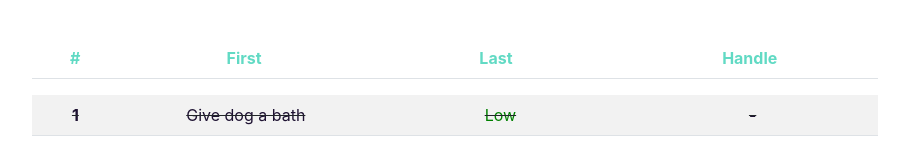
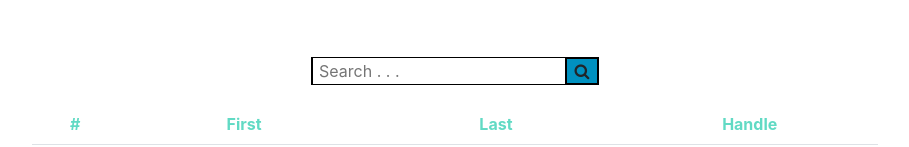
Before and after one commit to AyanKhan395/React-ToDo-List, a React (Create React App) app: page / in a window 1280 px wide. Shown: the part 465-612 px from the top of the page, without its empty margins (185-1094 px from the left). Built offline with nearby package versions, Linux system fonts and the light colour scheme.

Commit message:
Search Bar

```diff
--- a/package.json
+++ b/package.json
@@ -3,6 +3,7 @@
   "version": "0.1.0",
   "private": true,
   "dependencies": {
+    "@mui/material": "^5.5.1",
     "@testing-library/jest-dom": "^5.16.2",
     "@testing-library/react": "^12.1.3",
     "@testing-library/user-event": "^13.5.0",
--- a/public/index.html
+++ b/public/index.html
@@ -24,6 +24,7 @@
       work correctly both with client-side routing and a non-root public URL.
       Learn how to configure a non-root public URL by running `npm run build`.
     -->
+    <link rel="stylesheet" href="https://cdnjs.cloudflare.com/ajax/libs/font-awesome/4.7.0/css/font-awesome.min.css">
     <link href="https://cdn.jsdelivr.net/npm/bootstrap@5.1.3/dist/css/bootstrap.min.css" rel="stylesheet" integrity="sha384-1BmE4kWBq78iYhFldvKuhfTAU6auU8tT94WrHftjDbrCEXSU1oBoqyl2QvZ6jIW3" crossorigin="anonymous">
     <script src="https://cdn.jsdelivr.net/npm/bootstrap@5.1.3/dist/js/bootstrap.bundle.min.js" integrity="sha384-ka7Sk0Gln4gmtz2MlQnikT1wXgYsOg+OMhuP+IlRH9sENBO0LRn5q+8nbTov4+1p" crossorigin="anonymous"></script>
     <title>React App</title>
--- a/src/App.js
+++ b/src/App.js
@@ -5,6 +5,8 @@ import data from "./data.json";
 import Header from "./Header";
 import ToDoList from "./ToDoList";
 import ToDoForm from './ToDoForm';
+import TextField from "@mui/material/TextField";
+import search from './search';
 
 function App() {
 
@@ -12,7 +14,14 @@ function App() {
   const [userInput, setUserInput ] = useState('');
   const [startDate, setStartDate] = useState(new Date());
   const [pirority, setPirority ] = useState('Low');
+  const [inputText, setInputText] = useState("");
 
+  // const inputHandler = (e) => {
+  //   //convert input text to lower case
+  //   console.log(e.target.value)
+  //   let filtered = toDoList.filter.includes(e.target.value)
+  //   setToDoList(filtered);
+  // };
 
   const handleToggle = (id) => {
     let mapped = toDoList.map(task => {
@@ -20,6 +29,24 @@ function App() {
     });
     setToDoList(mapped);
   }
+
+  const handleSearch = (inputValue) =>{
+    let filtered = toDoList.filter.includes(inputValue);
+    setToDoList(filtered);
+  }
+
+  const handleSearch11 = ((search) =>{
+    if (search === '') {
+     // return el;
+    }
+    //return the item which contains the user input
+    else {
+      let filtered = toDoList.filter.includes(search)(task => {
+        return !task.complete;
+      });
+        return search.text.toLowerCase().includes(search)
+    }
+  })
 
   const handleFilter = () => {
     let filtered = toDoList.filter(task => {
@@ -45,18 +72,27 @@ function App() {
         <div class="col-lg-4 col-md-3 col-sm-2"></div>
 
         <div class="col-lg-4 col-md-6 col-sm-8">
-          <ToDoForm addTask={addTask} userInput={userInput} setUserInput={setUserInput} startDate={startDate} setStartDate={setStartDate} pirority={pirority} setPirority={setPirority}/>
+          <ToDoForm addTask={addTask} userInput={userInput} setUserInput={setUserInput}
+          startDate={startDate} setStartDate={setStartDate} pirority={pirority} setPirority={setPirority}/>
         </div>
 
         <div class="col-lg-4 col-md-3 col-sm-2"></div>
       </div>
-
+<div style={{marginBlock: "20px"}}>
+  <div class="container" style={{display: 'inline', padding: '2px 0px',  border: '2px solid black'}}>
+    <input placeholder=" Search . . ."  value={inputText} onChange={(e)=>setInputText(e.target.value)} style={{border: "none", outline: "none"
+    }}></input>
+    <div style={{alignContent: 'center',backgroundColor: "#0091C0", display: 'inline', padding: "2px", paddingLeft: "8px", paddingRight: "8px", borderColor:"black", borderLeft: "2px solid black"}}>
+      <i class="fa fa-search" ></i>
+      </div>
+    </div>
+  </div>
 
       <div class="row">
         <div class="col-sm-2"></div>
 
         <div class="col-sm-8">
-          <ToDoList toDoList={toDoList} handleToggle={handleToggle} handleFilter={handleFilter}/>
+          <ToDoList toDoList={toDoList} search={inputText} handleToggle={handleToggle} handleFilter={handleFilter}/>
         </div>
 
         <div class="col-sm-2"></div>
--- a/src/ToDoList.js
+++ b/src/ToDoList.js
@@ -1,7 +1,7 @@
 import React from 'react';
 import ToDo from './ToDo';
 
-const ToDoList = ({toDoList, handleToggle, handleFilter}) => {
+const ToDoList = ({toDoList, handleToggle, handleFilter,search}) => {
     return (
         <div>
 
@@ -17,9 +17,12 @@ const ToDoList = ({toDoList, handleToggle, handleFilter}) => {
             </table>
 
             {toDoList.map(todo => {
-                return (
-                    <ToDo todo={todo} handleToggle={handleToggle} handleFilter={handleFilter}/>
-                )
+                if(todo.task.toLowerCase().indexOf(search.toLowerCase())>-1){
+
+                    return (
+                        <ToDo todo={todo} handleToggle={handleToggle} handleFilter={handleFilter}/>
+                    )
+                }
             })}
             <button style={{margin: '20px'}} onClick={handleFilter}>Clear Completed</button>
         </div>
```
Also changed, not shown: 1 other file (tests, documents, lock files or other folders).
